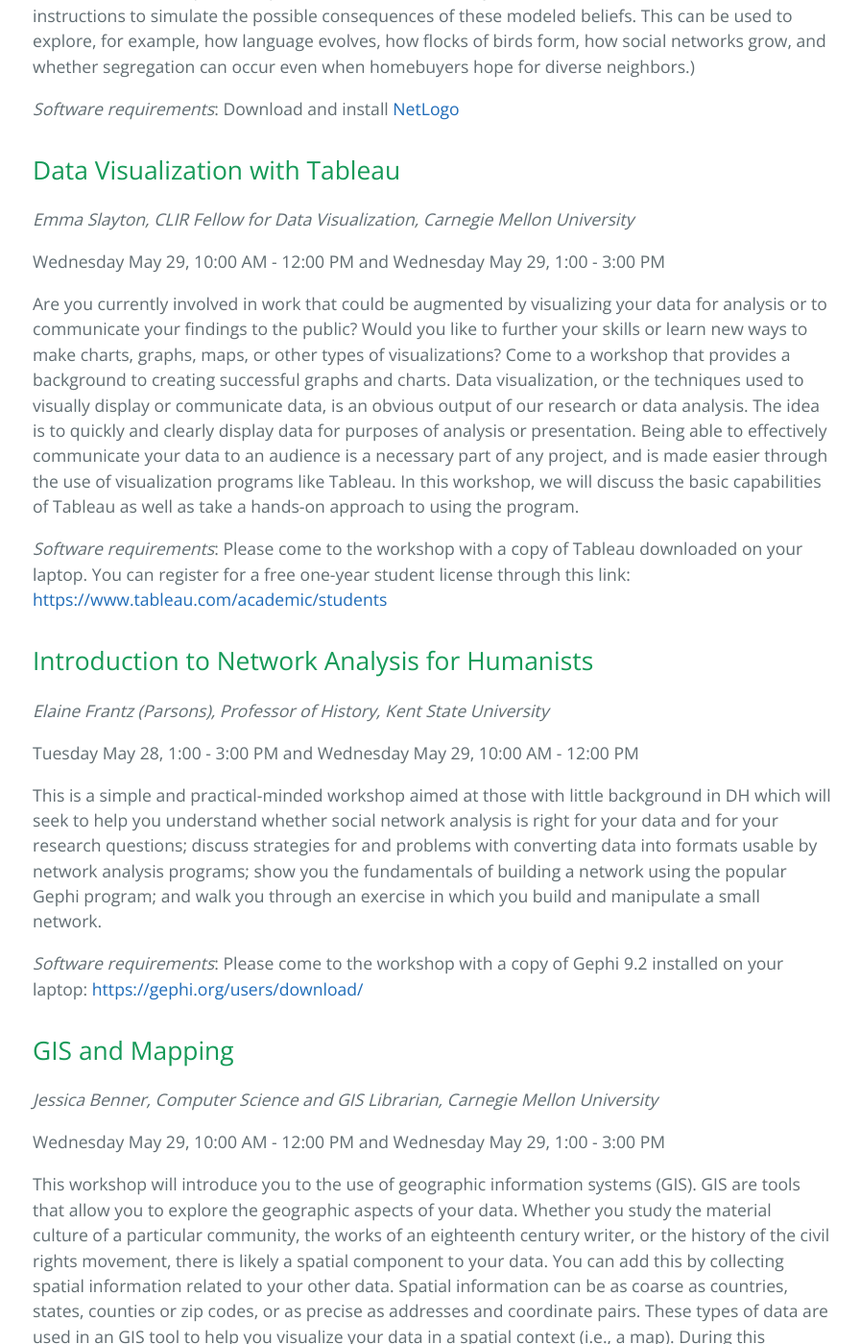
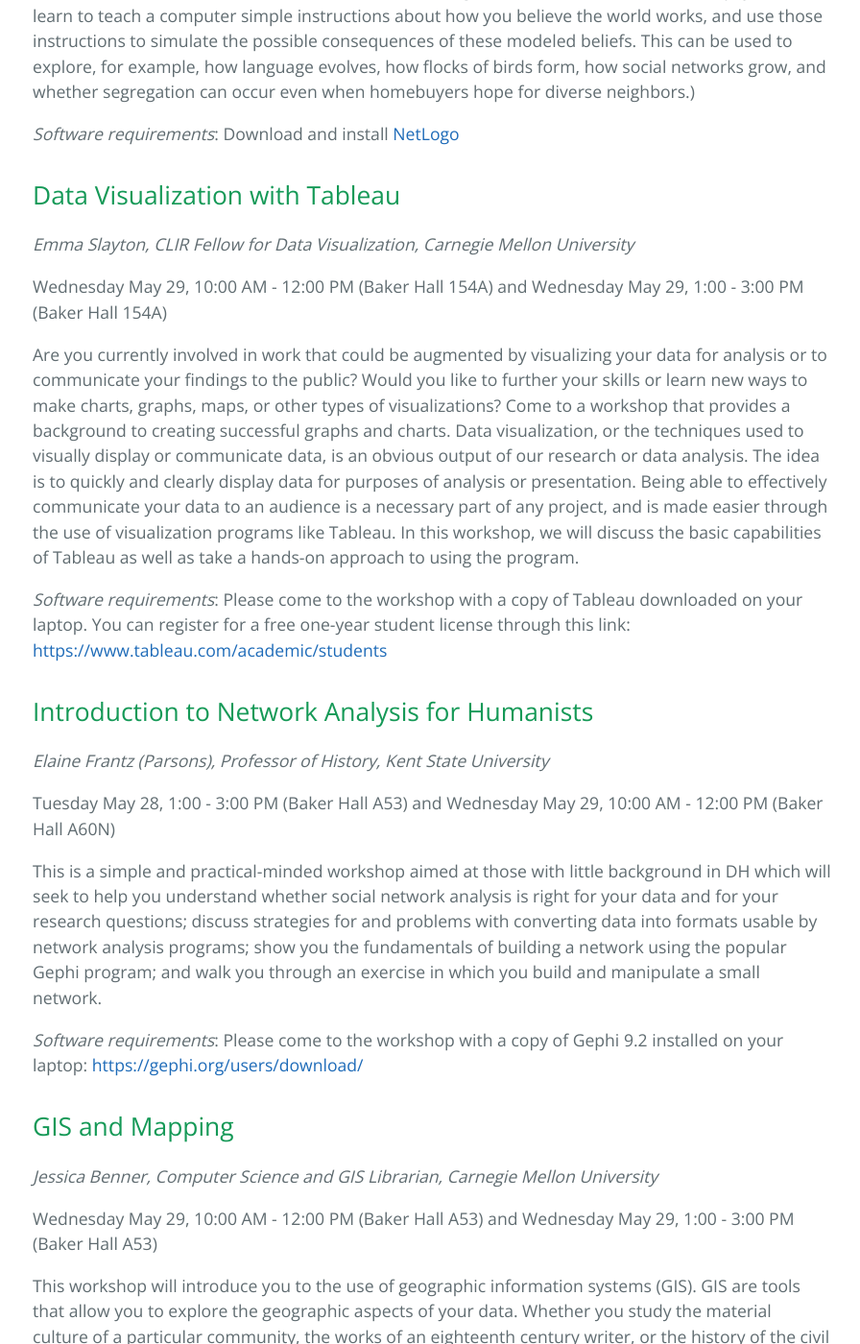
Before and after one commit to dSHARP-CMU/DH-Literacy-Workshop-at-CMU-2019, a Jekyll site: the page built from breakouts.md, in a window 1280 px wide and 1400 px high, scrolled down 1448 px. Shown: the whole window at 96% size, without its empty margins (190-1086 px from the left). Built offline with Jekyll 4.4.1, drawn with Linux system fonts in a browser that asks for light colours; our own code applies the rules of GitHub Pages for plain Markdown files; some of the changed text lies outside the part shown.

Commit message:
Update breakouts.md

```diff
--- a/breakouts.md
+++ b/breakouts.md
@@ -10,14 +10,16 @@ None of the workshops require previous experience in math or programming.
 ## Getting Started with Machine Learning: Logistic Regression in Digital Humanities
 _Matthew Lavin, Clinical Assistant Professor of English and Director of the Digital Media Lab, University of Pittsburgh_
 
-Tuesday May 28, 1:00 - 3:00 PM and Thursday May 30, 10:00 AM - 12:00 PM
+Tuesday May 28, 1:00 - 3:00 PM (Baker Hall 154A) and Thursday May 30, 10:00 AM - 12:00 PM (Baker Hall 154A)
+
 
 Some of the most exciting recent scholarship in digital humanities, and especially in the burgeoning cultural analytics subfield, have involved training a machine learning model to  categorize/classify documents into categories, in the hopes of discovering something meaningful about the underlying patterns that inform machine learning predictions. Logistic regression is a well-established machine learning method that many digital humanities or cultural analytics practitioners, including David Bamman, Hoyt Long, Richard So, and Ted Underwood, have employed. It’s especially appealing because the rules used to make predictions are transparent, and it’s relatively easy to derive a list summarizing how much predictive power each input variable has. In this workshop, participants will look closely at how machine learning research design, how logistic regression makes predictions, and how to run classification in Python.
 
 ## Computer Simulations as a Method for Philosophy
 _Kevin Zollman, Associate Professor of Philosophy, Carnegie Mellon University_
 
-Wednesday May 29, 1:00 - 3:00 PM
+Wednesday May 29, 1:00 - 3:00 PM (Baker Hall A60N)
+
 
 I will discuss the ways that computer simulations can be thought of as a philosophical method.  I will connect simulation with extant philosophical problems, and show why it is a superior tool for certain types of problems.  In the accompanying workshop, I will work with students on exploring a simulation using the simulation platform NetLogo.  We will learn how to study simulations and discuss what one can and cannot learn from them. (Scott Weingart's addendum: In this workshop, you will learn to teach a computer simple instructions about how you believe the world works, and use those instructions to simulate the possible consequences of these modeled beliefs. This can be used to explore, for example, how language evolves, how flocks of birds form, how social networks grow, and whether segregation can occur even when homebuyers hope for diverse neighbors.)
 
@@ -26,7 +28,8 @@ _Software requirements_: Download and install [NetLogo](https://ccl.northwestern
 ## Data Visualization with Tableau
 _Emma Slayton, CLIR Fellow for Data Visualization, Carnegie Mellon University_
 
-Wednesday May 29, 10:00 AM - 12:00 PM and Wednesday May 29, 1:00 - 3:00 PM
+Wednesday May 29, 10:00 AM - 12:00 PM (Baker Hall 154A) and Wednesday May 29, 1:00 - 3:00 PM (Baker Hall 154A)
+
 
 Are you currently involved in work that could be augmented by visualizing your data for analysis or to communicate your findings to the public? Would you like to further your skills or learn new ways to make charts, graphs, maps, or other types of visualizations? Come to a workshop that provides a background to creating successful graphs and charts. Data visualization, or the techniques used to visually display or communicate data, is an obvious output of our research or data analysis. The idea is to quickly and clearly display data for purposes of analysis or presentation. Being able to effectively communicate your data to an audience is a necessary part of any project, and is made easier through the use of visualization programs like Tableau. In this workshop, we will discuss the basic capabilities of Tableau as well as take a hands-on approach to using the program.
 
@@ -35,7 +38,8 @@ _Software requirements_: Please come to the workshop with a copy of Tableau down
 ## Introduction to Network Analysis for Humanists
 _Elaine Frantz (Parsons), Professor of History, Kent State University_
 
-Tuesday May 28, 1:00 - 3:00 PM and Wednesday May 29, 10:00 AM - 12:00 PM
+Tuesday May 28, 1:00 - 3:00 PM (Baker Hall A53) and Wednesday May 29, 10:00 AM - 12:00 PM (Baker Hall A60N)
+
 
 This is a simple and practical-minded workshop aimed at those with little background in DH which will seek to help you understand whether social network analysis is right for your data and for your research questions; discuss strategies for and problems with converting data into formats usable by network analysis programs; show you the fundamentals of building a network using the popular Gephi program; and walk you through an exercise in which you build and manipulate a small network.
 
@@ -44,21 +48,21 @@ _Software requirements_: Please come to the workshop with a copy of Gephi 9.2 in
 ## GIS and Mapping
 _Jessica Benner, Computer Science and GIS Librarian, Carnegie Mellon University_
 
-Wednesday May 29, 10:00 AM - 12:00 PM and Wednesday May 29, 1:00 - 3:00 PM
+Wednesday May 29, 10:00 AM - 12:00 PM (Baker Hall A53) and Wednesday May 29, 1:00 - 3:00 PM (Baker Hall A53)
 
 This workshop will introduce you to the use of geographic information systems (GIS). GIS are tools that allow you to explore the geographic aspects of your data. Whether you study the material culture of a particular community, the works of an eighteenth century writer, or the history of the civil rights movement, there is likely a spatial component to your data. You can add this by collecting spatial information related to your other data. Spatial information can be as coarse as countries, states, counties or zip codes, or as precise as addresses and coordinate pairs. These types of data are used in an GIS tool to help you visualize your data in a spatial context (i.e., a map). During this workshop, you will (1) learn about what a GIS is, different models for representing spatial data, the fundamental aspects of a map, (2) explore several existing DH projects that have a spatial focus or spatial components, and (3) practice determining when the use of GIS is appropriate for a project.
 
 ## *Ching!* Creating Tidy Humanities Data that Sparks Joy
 _Matthew Lincoln, Digital Humanities Developer, Carnegie Mellon University_
 
-Tuesday May 28, 1:00 - 3:00 PM and Thursday May 30, 10:00AM - 12:00PM
+Tuesday May 28, 1:00 - 3:00 PM (Baker Hall A60N) and Thursday May 30, 10:00AM - 12:00PM (Baker Hall A60N)
 
 A lot of tools and tutorials out there promise to help you clean up your messy data, which is an essential step before doing any kind of network, text, spatial, or quantitative analysis or visualization. But how do we even figure out what “clean” means when it comes to complex humanities knowledge, especially when we may not yet know what kind of analysis we eventually want to do? Participants will come out of this workshop understanding how to create a data plan to capture the parts of their sources that are going to be important for their research questions, handle complex relationships and uncertainty, and format that information into tidy data that can then be reshaped as needed to drive databases, websites, analyses, and visualizations. We will combine pen & paper exercises with some introductory work in R, although the principles will apply to all kinds of programming languages and approaches.
 
 ## Get to Know Your Computer: DH on the Command Line
 _John Ladd, Washington University in St. Louis_
 
-Thursday May 30, 10:00 AM - 12:00 PM
+Thursday May 30, 10:00 AM - 12:00 PM (Baker Hall A53)
 
 Did you know there's a set of tools on your computer right now that can help you organize projects, run programs, and perform basic data and text analysis? Have you ever been asked to "install a program in the terminal" or "simply run a script" and wondered how to do that? Designed for anyone from beginners who've only pointed-and-clicked on their computers to advanced users who have a new project to organize, this workshop will introduce participants to the Command Line Interface: the "terminal" app that lets you interact with your computer through text commands. Without needing to know a programming language, we will dispel any fear of working "under the hood" of our computers, while learning how to install and run software, navigate and batch-process files, and perform a bunch of quick text-mining tasks. Participants will come away with strategies for organizing project files and a better sense of how to make their computers work for them.
 
```
